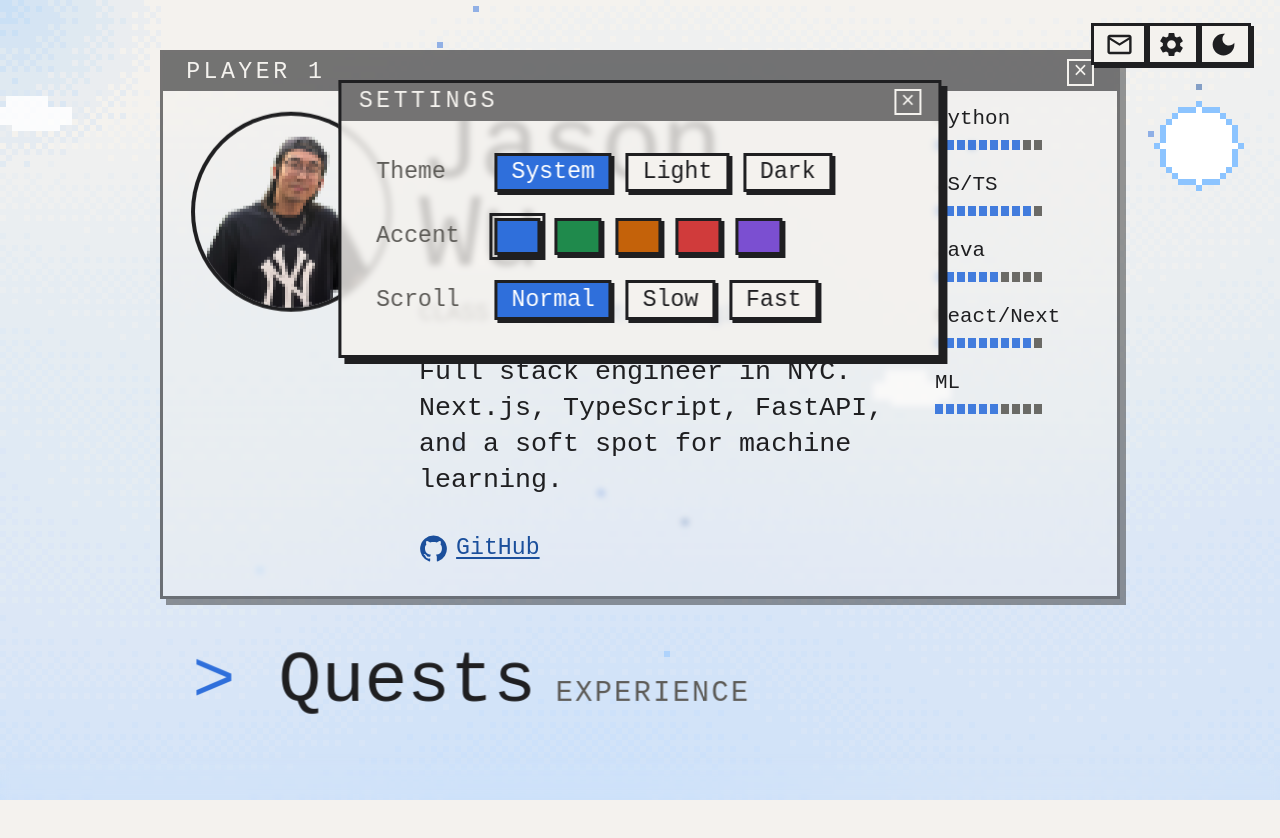
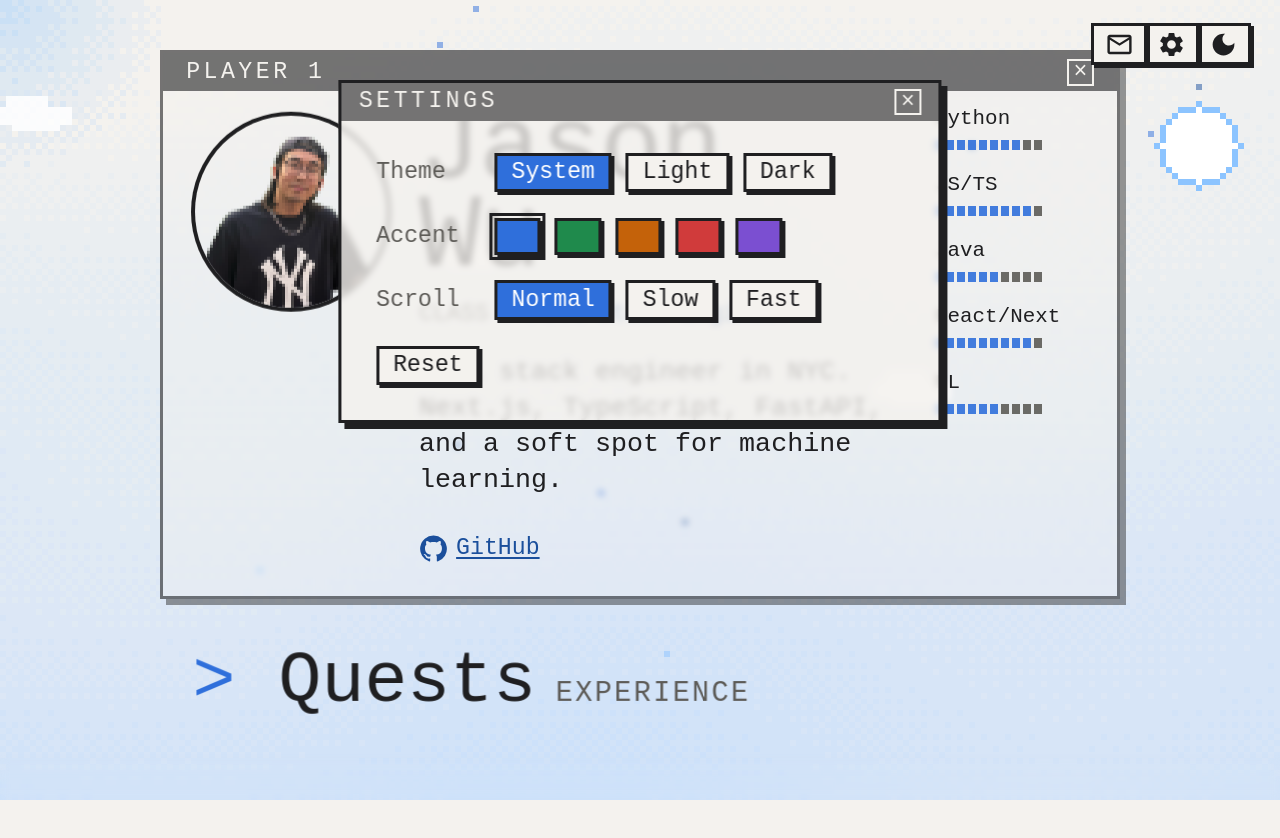
Before and after one commit to Jason-Wuuuu/Jason, a React (Vite) app: page / in a window 1280 px wide. Both pictures are taken after a click on the button 1171 px from the left and 44 px from the top of the page. Shown: the top 838 px of the page. Built offline with nearby package versions, Linux system fonts and the light colour scheme; a web font is replaced by a local one.

Commit message:
Settings: Reset button
Co-Authored-By: Claude Sonnet 5.5 <noreply@anthropic.com>

```diff
--- a/src/components/Windows.jsx
+++ b/src/components/Windows.jsx
@@ -49,7 +49,7 @@ function Settings({ onClose }) {
               key={v}
               aria-pressed={get(k) === v}
               aria-label={k === "accent" ? v : undefined}
-              style={k === "accent" ? { "--sw": SWATCH[v] }  : undefined}
+              style={k === "accent" ? { "--sw": SWATCH[v] } : undefined}
               onClick={() => { set(k, v); redraw((n) => n + 1); }}
             >
               {k === "accent" ? "" : v}
@@ -57,6 +57,9 @@ function Settings({ onClose }) {
           ))}
         </div>
       ))}
+      <div className="opt">
+        <button onClick={() => { Object.keys(OPTIONS).forEach((k) => set(k, OPTIONS[k][0])); redraw((n) => n + 1); }}>Reset</button>
+      </div>
     </Win>
   );
 }
```
